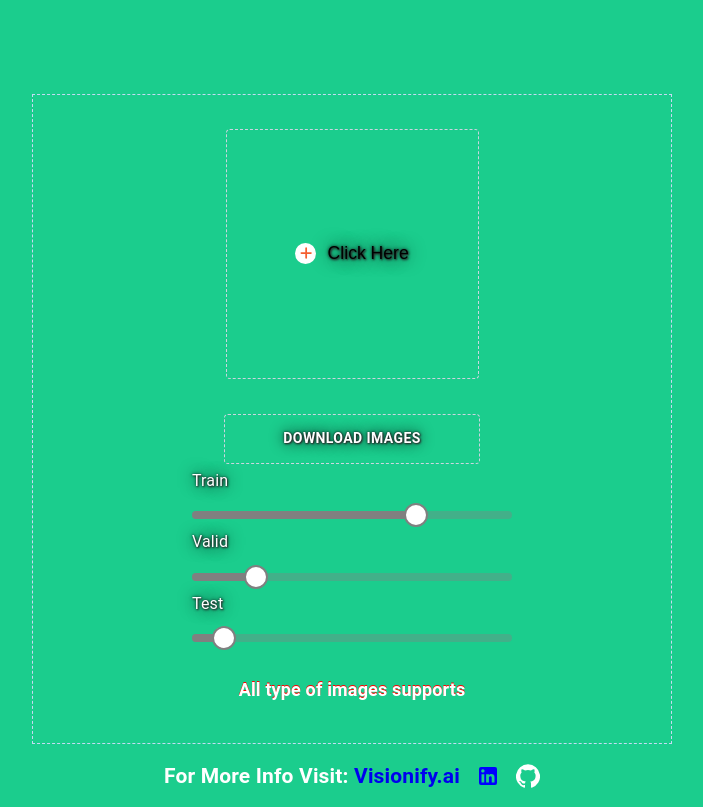
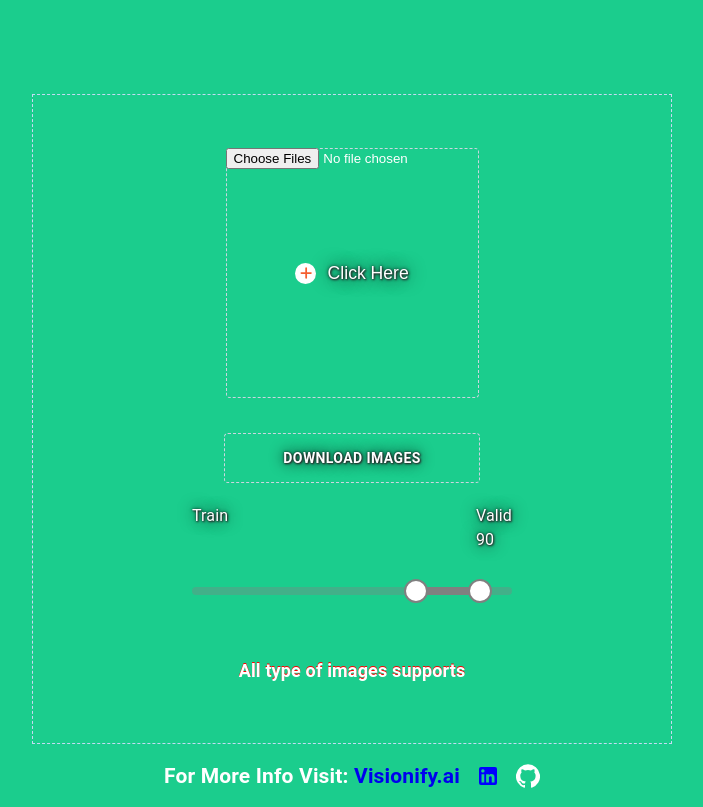
Before and after one commit to Mayur-SDE/image-app, a React (Create React App) app: page / in a window 1280 px wide. Shown: the part 720-1527 px from the top of the page, without its empty margins (288-991 px from the left). Built offline with nearby package versions, Linux system fonts and the light colour scheme.

Commit message:
added new feature to change range of the uploaded files

```diff
--- a/package.json
+++ b/package.json
@@ -6,8 +6,9 @@
     "@material-ui/core": "^4.12.3",
     "@material-ui/icons": "^4.11.2",
     "@mui/icons-material": "^5.4.1",
+    "@mui/system": "^5.4.2",
     "@testing-library/jest-dom": "^5.16.2",
-    "@testing-library/react": "^12.1.2",
+    "@testing-library/react": "^12.1.3",
     "@testing-library/user-event": "^13.5.0",
     "file-save": "^0.2.0",
     "jszip": "^3.7.1",
--- a/src/pages/components/ImageTrain.js
+++ b/src/pages/components/ImageTrain.js
@@ -68,9 +68,16 @@ const useStyle = makeStyles((theme) => ({
 function ImageTrain() {
   const classes = useStyle();
   const [files, setFiles] = useState([]);
-  const [trainLen, settrainLen] = useState(70);
-  const [validateLen, setvalidateLen] = useState(20);
-  const [testLen, settestLen] = useState(10);
+  const [minValidate, setminValidate] = useState(70);
+  const [maxValidate, setmaxValidate] = useState(90);
+
+  let totalImages;
+  let trainImagesLen = 0;
+  let validateImagesLen;
+  let trainImages = [];
+  let validateImages = [];
+  let testImages = [];
+
   //input coverting multiple images to zip files
   const covertBaseImages = (Images) => {
     var arrayOfImages = [];
@@ -90,23 +97,15 @@ function ImageTrain() {
     // setFiles({...files, arrayOfImages});
     setFiles(arrayOfImages);
   };
-
-  const handleTrainChange = (event, newValue) => {
-    event.preventDefault();
-    settrainLen(newValue);
-    // console.log(trainLen);
-  };
-
   const handlevalidateChange = (event, newValue) => {
     event.preventDefault();
-    setvalidateLen(newValue);
-    // console.log(validateLen);
-  };
-
-  const handletestChange = (event, newValue) => {
-    event.preventDefault();
-    settestLen(newValue);
-    //console.log(testLen);
+    console.log("change");
+    setminValidate(newValue[0]);
+    setmaxValidate(newValue[1]);
+    totalImages = files.length;
+    trainImagesLen = Math.floor(totalImages * (minValidate / 100));
+    trainImages = files.slice(0, trainImagesLen);
+    console.log("trainImagesLen", newValue[0], trainImages.length);
   };
 
   //Export images
@@ -117,20 +116,22 @@ function ImageTrain() {
     var test = zip.folder("test");
     var validate = zip.folder("validate");
 
-    var totalImages = files.length;
-    var trainImagesLen = Math.floor(totalImages * (trainLen / 100));
-    var validateImagesLen =
-      Math.floor(totalImages * (validateLen / 100)) + trainImagesLen;
-    var testImagesLen =
-      Math.floor(totalImages * (testLen / 100)) + validateImagesLen;
+    totalImages = files.length;
+    trainImagesLen = Math.floor(totalImages * (minValidate / 100));
+    validateImagesLen = Math.floor(totalImages * (maxValidate / 100));
 
     console.log(" train Images", trainImagesLen);
     console.log(" Validate Images", validateImagesLen);
-    console.log("test Images", testImagesLen);
+    // console.log("test Images", testImagesLen);
 
-    var trainImages = files.slice(0, trainImagesLen);
-    var validateImages = files.slice(trainImagesLen, validateImagesLen);
-    var testImages = files.slice(validateImagesLen, totalImages);
+    validateImages = files.slice(trainImagesLen, validateImagesLen);
+    testImages = files.slice(validateImagesLen, totalImages);
+
+    //Testing Consolidation
+
+    // console.log("Train", trainImages);
+    // console.log("Valid", validateImages);
+    // console.log("Test", testImages);
 
     trainImages.map((image) => {
       train.file(image.number, image.base64, { base64: true });
@@ -157,7 +158,7 @@ function ImageTrain() {
             type="file"
             onChange={(e) => covertBaseImages(e.target.files)}
           ></input>
-          <button>
+          <button style={{ color: "#fff" }}>
             <i>
               <FontAwesomeIcon icon={faPlus} />
             </i>
@@ -172,42 +173,26 @@ function ImageTrain() {
 
         <div className="main-selector">
           <Typography gutterBottom className="gutterBtn">
-            Train
+            <p>
+              Train <br />
+              {console.log("trainImagesLen", trainImagesLen)}
+            </p>
+            <p>
+              Valid
+              <br />
+              {maxValidate}
+            </p>
           </Typography>
+
           <PrettoSlider
             valueLabelDisplay="auto"
             aria-label="pretto slider"
-            value={trainLen}
+            value={[minValidate, maxValidate]}
             step={1}
-            min={0}
-            max={100}
-            onChange={handleTrainChange}
-          />
-          <Typography gutterBottom className="gutterBtn">
-            Valid
-          </Typography>
-          <PrettoSlider
-            valueLabelDisplay="auto"
-            aria-label="pretto slider"
-            value={validateLen}
-            step={1}
-            min={0}
-            max={100}
             onChange={handlevalidateChange}
           />
-          <Typography gutterBottom className="gutterBtn">
-            Test
-          </Typography>
-          <PrettoSlider
-            valueLabelDisplay="auto"
-            aria-label="pretto slider"
-            value={testLen}
-            step={1}
-            min={0}
-            max={100}
-            onChange={handletestChange}
-          />
         </div>
+        <p>{trainImages}</p>
         <p className="main">All type of images supports</p>
       </div>
     </>
--- a/src/pages/components/image.scss
+++ b/src/pages/components/image.scss
@@ -23,7 +23,7 @@
     input {
       position: relative;
       text-align: right;
-      opacity: 0;
+      opacity: 1;
       z-index: 2;
       cursor: pointer;
       height: 250px;
@@ -132,3 +132,15 @@
     0 0 0.2em rgb(13, 13, 14);
   color: #fff;
 }
+
+.gutterBtn .value-info {
+  display: flex;
+  justify-content: center;
+  align-items: center;
+  justify-content: space-between;
+}
+
+.gutterBtn {
+  display: flex;
+  justify-content: space-between;
+}
```
Also changed, not shown: 2 other files (tests, documents, lock files or other folders).
